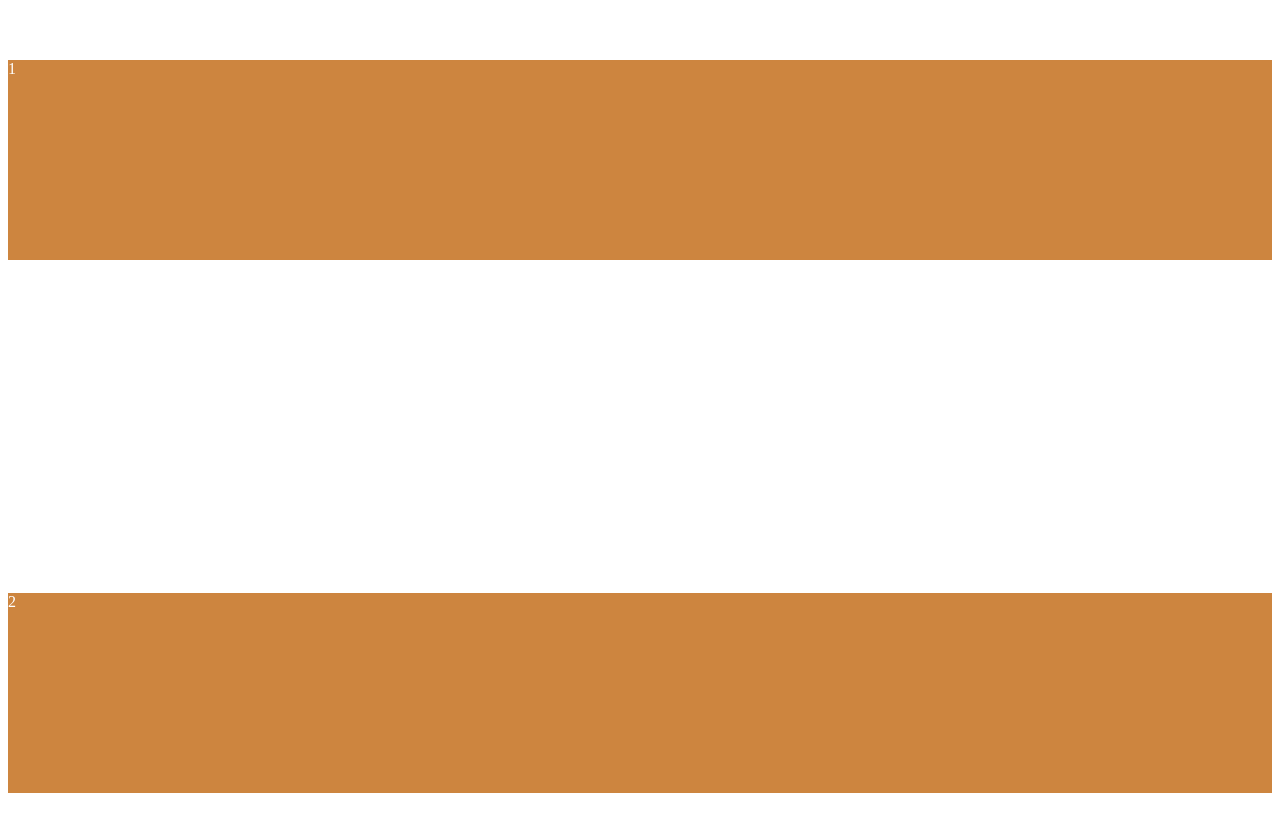
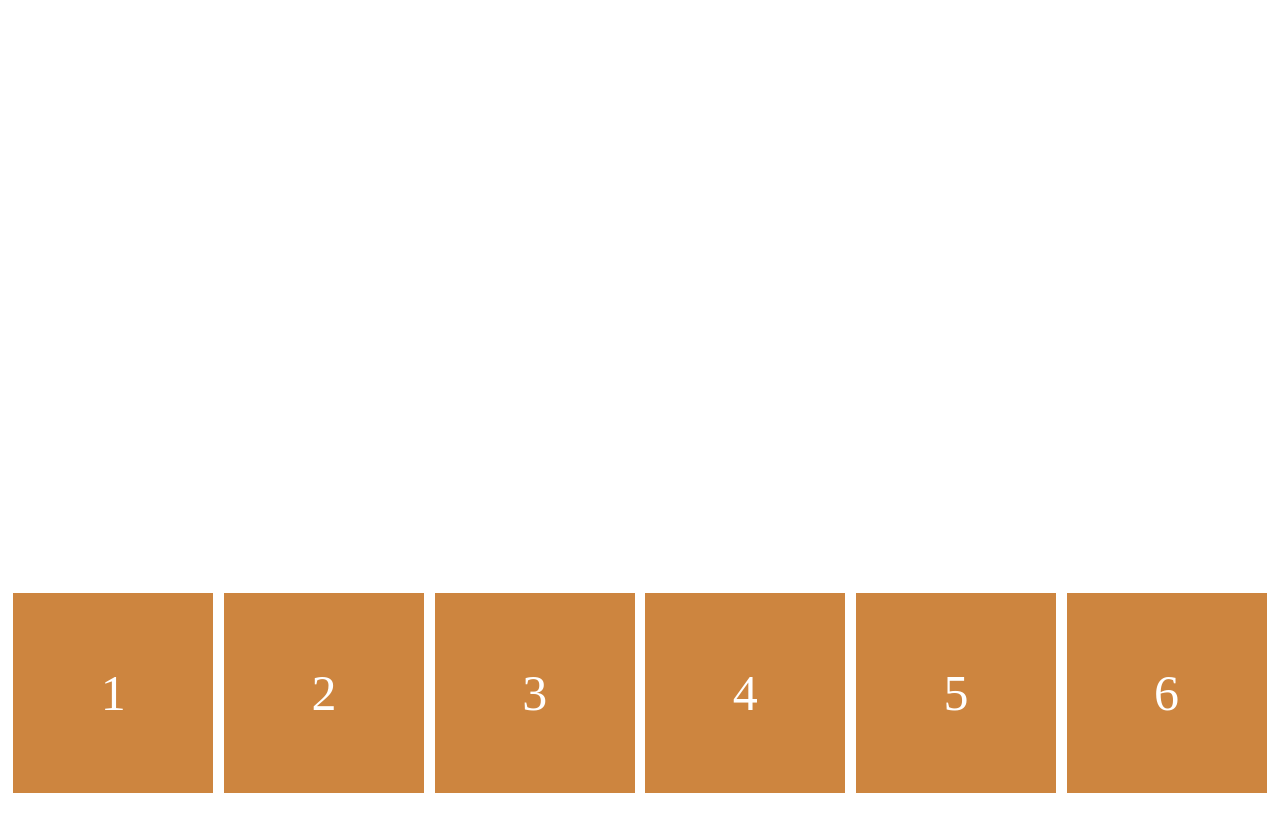
Before and after one commit to junjunwon/playGroundForWeb, a plain HTML site: page scssPractice/index.html in a window 1280 px wide. Shown: the part 115-952 px from the top of the page. Drawn offline with Linux system fonts and the light colour scheme.

Commit message:
flexbox corss/main axis and some extra properties

```diff
--- a/scssPractice/index.html
+++ b/scssPractice/index.html
@@ -3,13 +3,17 @@
 <head>
     <meta charset="UTF-8">
     <link rel="stylesheet" href="./styles.css">
+    <!-- <link rel="stylesheet" href="./stylesFlexBasic.css"> -->
     <title>(S)CSS Masterclass</title>
 </head>
 <body>
-    <div class="wrapper">
-        <div class="box">1</div>
-        <div class="box">2</div>
-        <div class="box">3</div>
+    <div class="father">
+        <div class="child">1</div>
+        <div class="child">2</div>
+        <div class="child">3</div>
+        <div class="child">4</div>
+        <div class="child">5</div>
+        <div class="child">6</div>
     </div>
 </body>
 </html>
--- a/scssPractice/styles.css
+++ b/scssPractice/styles.css
@@ -1,55 +1,58 @@
 /*
 flexbox
-1. first condition
- -> display : flex === inline-block
- -> need to be directive parent
 
- .wrapper is flexbox container
-when the flex-directino:row(x,y)
- flex-direction : row -> default direction 가로로 배치 horizontal
- -> flex-direction :row인 default상황에서 horizional axis -> main axis
-    -> to move on the main axis -> justify-content
--> flex-drection:row에서  vertical axis ->cross axis
-    -> to move on the cross axis -> align-items
+align-self is simliar to align-items
+align-items : cross axis 방향에 있는 items들의 위치를 바꾸는 반면,
+align-self 1명의 child에게만 적용
 
-반대의 상황에서는 axis가 반대가 되는듯.
+order properties
+- it is kind of weird but it is useful when you cannot change html.
 
-flex에서 상자들을 중앙으로 놓기 위해서는 warpper(직속부모)의 크기를 알아야 한다.
-속성으로 확인해보면 직속부모의 크기와 상자의 크기가 같고 중앙에 벌써 위치해있다는것을 알 수 있다.
-그러기 위해서는 flex contaniner의 크기를 정해주자.
 
-THE REASON WHY WE CONFUSE BETWEEN
-justify-content vs align-items
--> we don't sure which is main axis and cross axis!!
--> make sure to know this with flex-direction.
+flex-box
+-> 기본적으로 flexbox는 items가 모두 같은 줄에 있도록 유지한다. -> 너비가 200-> 150과 같이 더 줄어든다 해도 모두 한줄!!
 */
-.wrapper {
+.father1 {
     display: flex;
-    flex-direction: column;
+    flex-direction: row;
     /*Main axis*/
     justify-content: space-around;
-    /*Cross axis*/
-    align-items: stretch;
-    height: 200vh; /*height를 정해주는게 중요함!*/
+    height: 100vh; /*height를 정해주는게 중요함!*/
+    flex-wrap: wrap; /*nowarp : everything is a line, wrap is respect the width you set before*/
 }
-.box {
-    /* width: 200px; */
+.father {
+    display: flex;
+    /* flex-direction: row-reverse; */
+    justify-content: space-around;
+    align-content: space-around; /*justify-content와 비슷하지만 라인들을 변경하기 위한 속성 in cross axis*/
+    height: 200vh;
+    flex-wrap: wrap;
+}
+.child {
+    width: 200px;
     height: 200px;
     background: peru;
     color: white;
+    font-size: 50px;
+    /*child can be a flex container. this time is for font*/
+    display: flex;
+    justify-content: center;
+    align-items: center;
 }
-
-/* .box {
-    background: blue;
-    width: 300px;
-    height: 300px;
-    display: inline-block;
-    color: white;
+/**
+cross axis에서 선택한 2번째 child만 center에 가있음.
+*/
+.child:nth-child(2) {
+    /* align-self: center; */
+    /*
+        default box order is 0
+        order 1 > 0 -> so will be end of the lastest
+    */
+    /* order : 1; */
 }
-
-.box:nth-child(2) {
-    margin-left: 35px;
+.child:nth-child(1) {
+    /* order : 3; */
 }
-.box:nth-child(3) {
-    margin-left: 20px;
-} */
+.child:nth-child(3) {
+    /* align-self: flex-end; */
+}
```
Also changed, not shown: scssPractice/stylesFlexBasic.css (added, +55 -0 lines).
